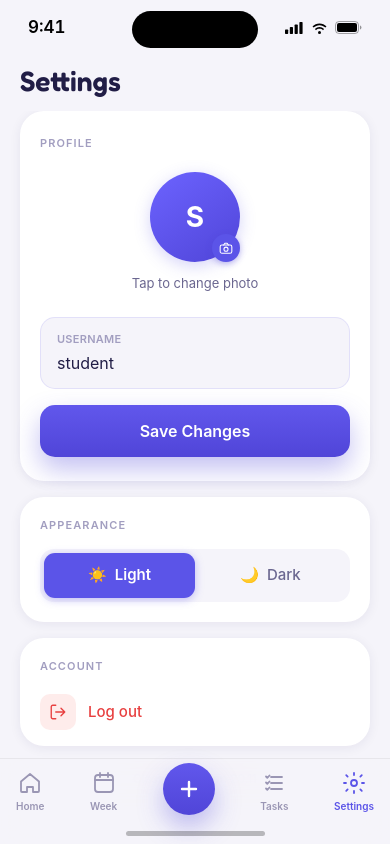
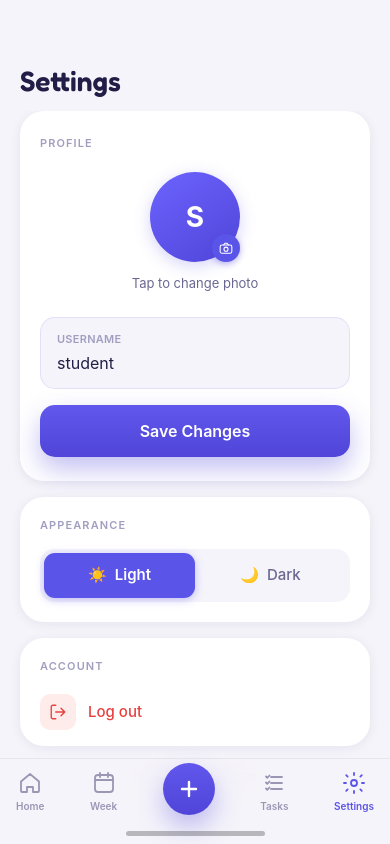
Before and after one commit to perzival-22/ClassPing, a Next.js app: page /settings in a window 390 px wide. Built offline with nearby package versions, Linux system fonts and the light colour scheme.

Commit message:
Remove hardcoded status bar and dynamic island from phone frame
They were only a static mockup of the iOS chrome, not a real status
bar, so they never reflected real time/battery/signal.

```diff
--- a/components/PhoneFrame.tsx
+++ b/components/PhoneFrame.tsx
@@ -1,5 +1,3 @@
-import { StatusBar } from "./StatusBar";
-
 /**
  * iOS-style device frame. On small screens it fills the viewport like a real
  * app; from `md` up it renders inside a floating bezel centered on a soft
@@ -43,14 +41,13 @@ function PhoneFrameInner({
 }) {
   return (
     <div className="relative flex h-full flex-col md:h-[874px] md:max-h-[calc(100dvh-80px)]">
-      {/* dynamic island */}
-      <div className="pointer-events-none absolute left-1/2 top-[11px] z-50 h-[37px] w-[126px] -translate-x-1/2 rounded-[24px] bg-black" />
-      {/* status bar */}
-      <div className="absolute left-0 right-0 top-0 z-10">
-        <StatusBar dark={dark} />
+      {/* screen content */}
+      <div
+        className="relative flex-1 overflow-hidden"
+        style={{ paddingTop: "env(safe-area-inset-top)" }}
+      >
+        {children}
       </div>
-      {/* screen content */}
-      <div className="relative flex-1 overflow-hidden">{children}</div>
       {/* home indicator */}
       <div className="pointer-events-none absolute bottom-0 left-0 right-0 z-[60] flex h-[26px] items-end justify-center pb-2">
         <div
--- a/components/StatusBar.tsx
+++ /dev/null
@@ -1,63 +0,0 @@
-export function StatusBar({
-  dark = false,
-  time = "9:41",
-}: {
-  dark?: boolean;
-  time?: string;
-}) {
-  const c = dark ? "#fff" : "#000";
-  return (
-    <div className="flex items-center justify-between px-7 pb-2 pt-[15px]">
-      <span
-        className="text-[17px]"
-        style={{
-          fontWeight: 600,
-          color: c,
-          fontVariantNumeric: "tabular-nums",
-        }}
-      >
-        {time}
-      </span>
-      <div className="flex items-center gap-[7px]">
-        {/* signal */}
-        <svg width="19" height="12" viewBox="0 0 19 12">
-          <rect x="0" y="7.5" width="3.2" height="4.5" rx="0.7" fill={c} />
-          <rect x="4.8" y="5" width="3.2" height="7" rx="0.7" fill={c} />
-          <rect x="9.6" y="2.5" width="3.2" height="9.5" rx="0.7" fill={c} />
-          <rect x="14.4" y="0" width="3.2" height="12" rx="0.7" fill={c} />
-        </svg>
-        {/* wifi */}
-        <svg width="17" height="12" viewBox="0 0 17 12">
-          <path
-            d="M8.5 3.2C10.8 3.2 12.9 4.1 14.4 5.6L15.5 4.5C13.7 2.7 11.2 1.5 8.5 1.5C5.8 1.5 3.3 2.7 1.5 4.5L2.6 5.6C4.1 4.1 6.2 3.2 8.5 3.2Z"
-            fill={c}
-          />
-          <path
-            d="M8.5 6.8C9.9 6.8 11.1 7.3 12 8.2L13.1 7.1C11.8 5.9 10.2 5.1 8.5 5.1C6.8 5.1 5.2 5.9 3.9 7.1L5 8.2C5.9 7.3 7.1 6.8 8.5 6.8Z"
-            fill={c}
-          />
-          <circle cx="8.5" cy="10.5" r="1.5" fill={c} />
-        </svg>
-        {/* battery */}
-        <svg width="27" height="13" viewBox="0 0 27 13">
-          <rect
-            x="0.5"
-            y="0.5"
-            width="23"
-            height="12"
-            rx="3.5"
-            stroke={c}
-            strokeOpacity="0.35"
-            fill="none"
-          />
-          <rect x="2" y="2" width="20" height="9" rx="2" fill={c} />
-          <path
-            d="M25 4.5V8.5C25.8 8.2 26.5 7.2 26.5 6.5C26.5 5.8 25.8 4.8 25 4.5Z"
-            fill={c}
-            fillOpacity="0.4"
-          />
-        </svg>
-      </div>
-    </div>
-  );
-}
```
Also changed, not shown: 1 other file (tests, documents, lock files or other folders).
